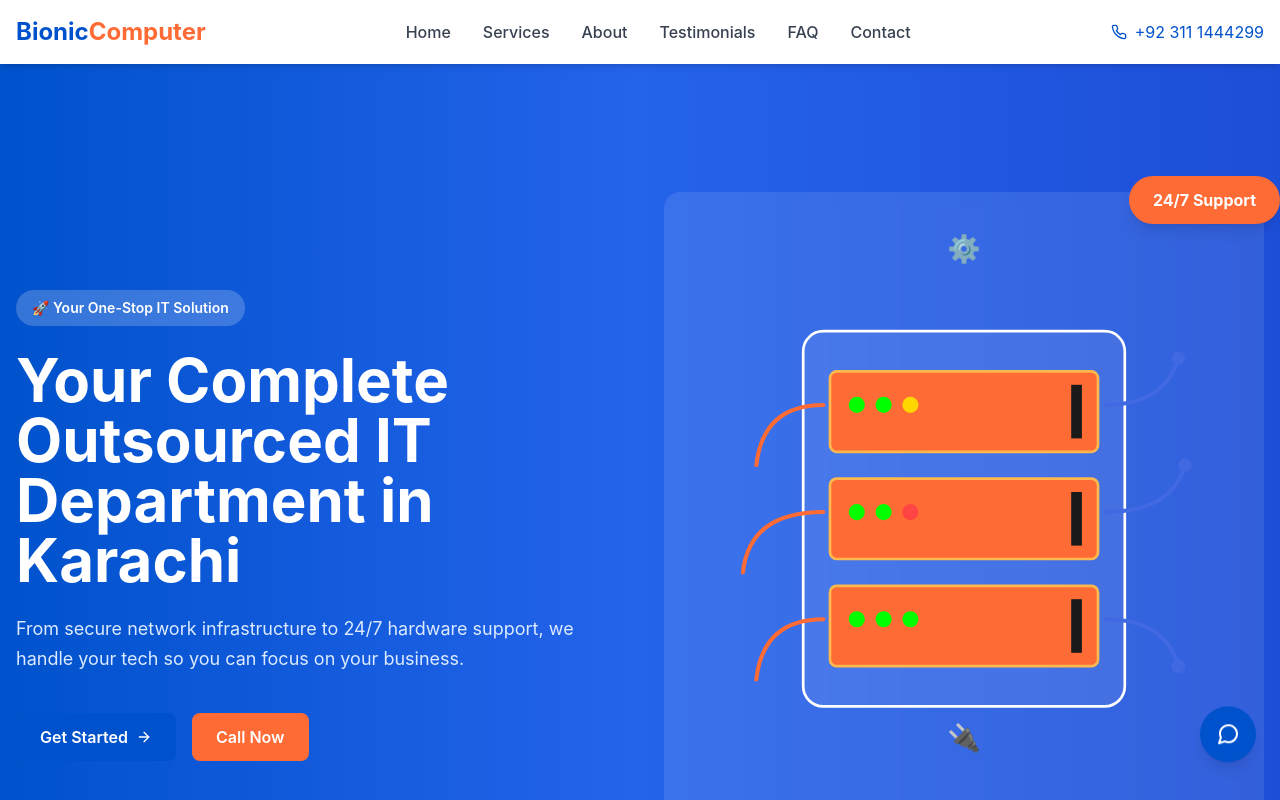
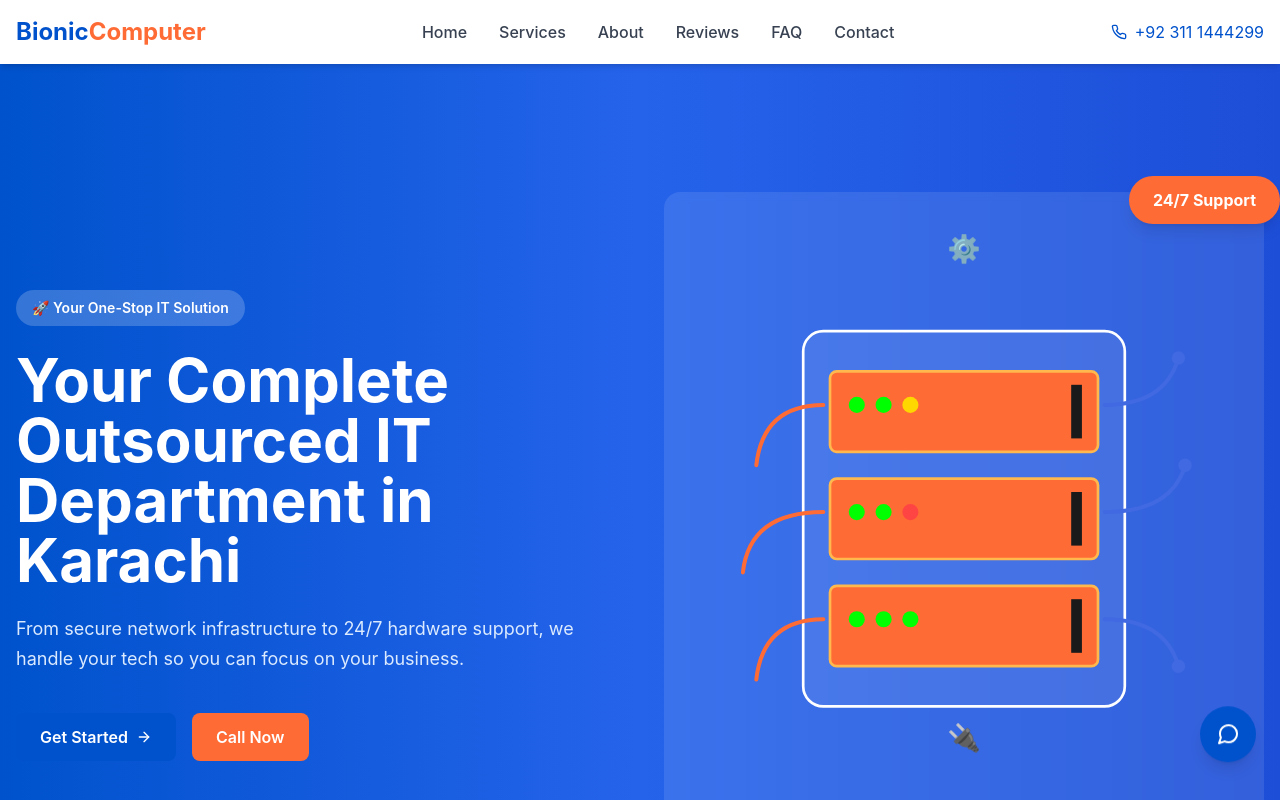
Before and after one commit to Awais4040/bionic-computer, a Next.js app: page / in a window 1280 px wide. Shown: the top 800 px of the page. Built offline with nearby package versions, Linux system fonts and the light colour scheme.

Commit message:
Fix: Header Testimonials button now points to Reviews section with proper anchor ID

```diff
--- a/src/components/GoogleReviews.jsx
+++ b/src/components/GoogleReviews.jsx
@@ -162,7 +162,7 @@
   );
 
   return (
-    <section className="py-20 md:py-32 bg-white">
+    <section id="reviews" className="py-20 md:py-32 bg-white">
       <div className="container mx-auto px-4">
         {/* Header */}
         <div className="text-center mb-16">
--- a/src/components/Header.jsx
+++ b/src/components/Header.jsx
@@ -11,7 +11,7 @@
     { label: 'Home', href: '#' },
     { label: 'Services', href: '#services' },
     { label: 'About', href: '#about' },
-    { label: 'Testimonials', href: '#testimonials' },
+    { label: 'Reviews', href: '#reviews' },
     { label: 'FAQ', href: '#faq' },
     { label: 'Contact', href: '#contact' },
   ];
```
